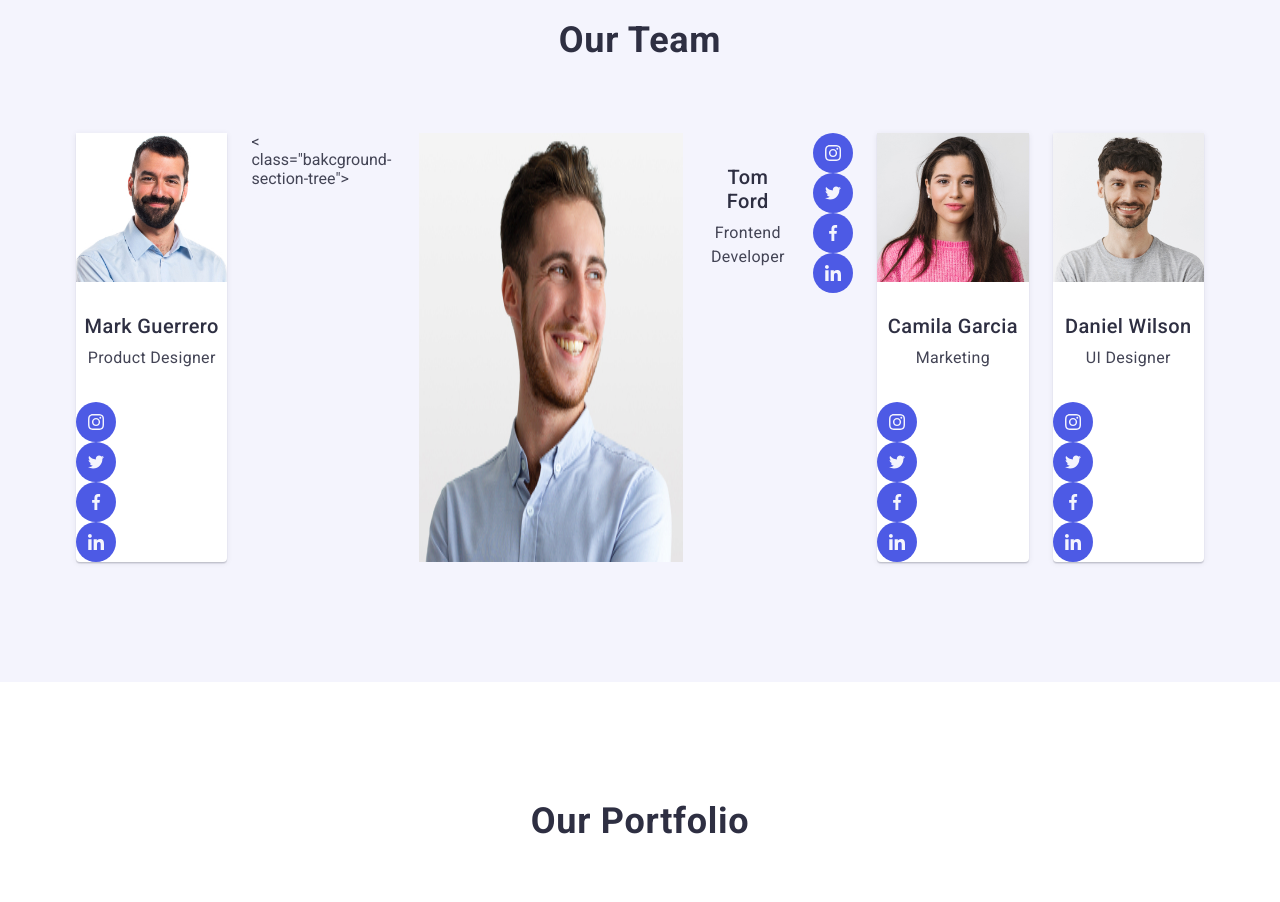
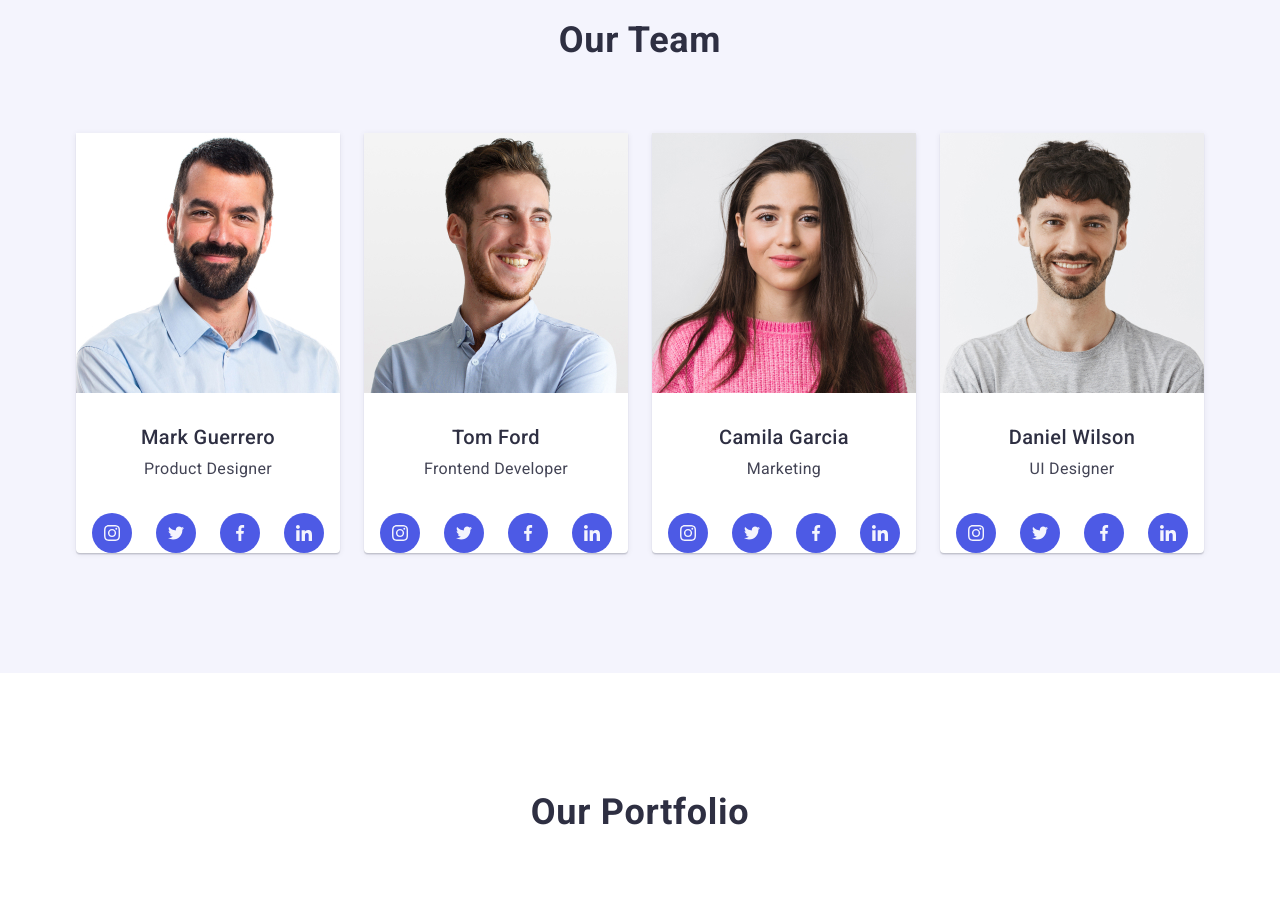
Before and after one commit to innakatraha/goit-markup-hw-04, a plain HTML site: page index.html in a window 1280 px wide. Shown: the part 1260-2162 px from the top of the page. Drawn offline with nearby package versions, Linux system fonts and the light colour scheme.

Commit message:
update index.html

```diff
--- a/css/styles.css
+++ b/css/styles.css
@@ -125,6 +125,7 @@ a {
   border: none;
   border-radius: 4px;
   margin: 0 auto;
+  transition: background-color 250ms cubic-bezier(0.4, 0, 0.2, 1);
 }
 .button-section-one:hover,
 .button-section-one:focus {
@@ -355,3 +356,8 @@ img {
 .svg-icons-footer {
   margin-top: 16px;
 }
+.main-container-svg {
+  display: flex;
+  justify-content: center;
+  gap: 24px;
+}
--- a/index.html
+++ b/index.html
@@ -139,7 +139,7 @@
                 <h3 class="subtitle-section-three">Mark Guerrero</h3>
                 <p class="text-section-three">Product Designer</p>
               </div>
-              <ul>
+              <ul class="main-container-svg">
                 <li>
                   <div class="icons-container">
                     <svg width="16" height="16" class="icons">
@@ -170,7 +170,7 @@
                 </li>
               </ul>
             </li>
-            < class="bakcground-section-tree">
+            <div class="bakcground-section-tree">
               <img
                 src="./images/img(2).jpg"
                 alt="Tom Ford"
@@ -181,8 +181,7 @@
                 <h3 class="subtitle-section-three">Tom Ford</h3>
                 <p class="text-section-three">Frontend Developer</p>
               </div>
-
-            <ul>
+              <ul class="main-container-svg">
                 <li>
                   <div class="icons-container">
                     <svg width="16" height="16" class="icons">
@@ -212,7 +211,7 @@
                   </div>
                 </li>
               </ul>
-
+            </div>
             <li class="bakcground-section-tree">
               <img
                 src="./images/img(3).jpg"
@@ -225,7 +224,7 @@
                 <p class="text-section-three">Marketing</p>
               </div>
 
-              <ul>
+              <ul class="main-container-svg">
                 <li>
                   <div class="icons-container">
                     <svg width="16" height="16" class="icons">
@@ -267,7 +266,7 @@
                 <h3 class="subtitle-section-three">Daniel Wilson</h3>
                 <p class="text-section-three">UI Designer</p>
               </div>
-              <ul>
+              <ul class="main-container-svg">
                 <li>
                   <div class="icons-container">
                     <svg width="16" height="16" class="icons">
```
Lines whose indentation alone changed are shown as unchanged.
